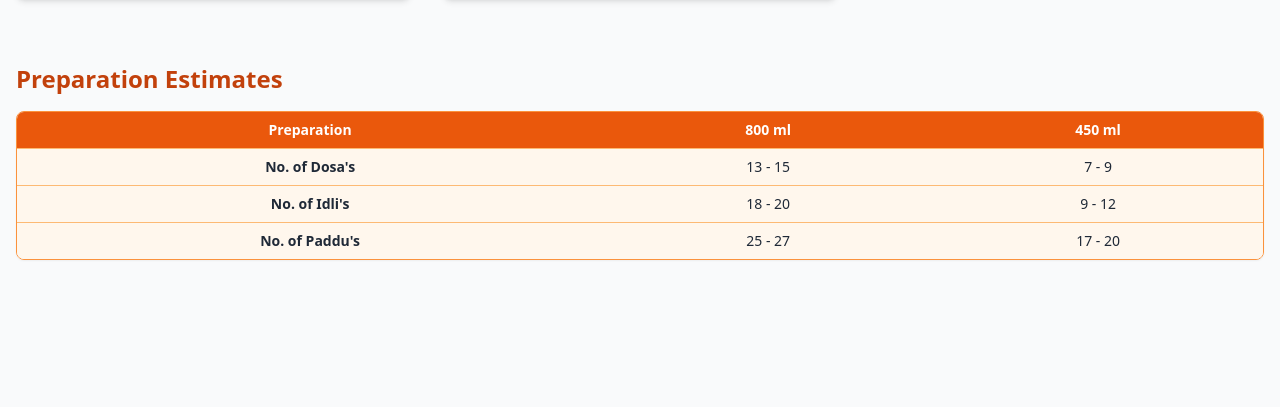
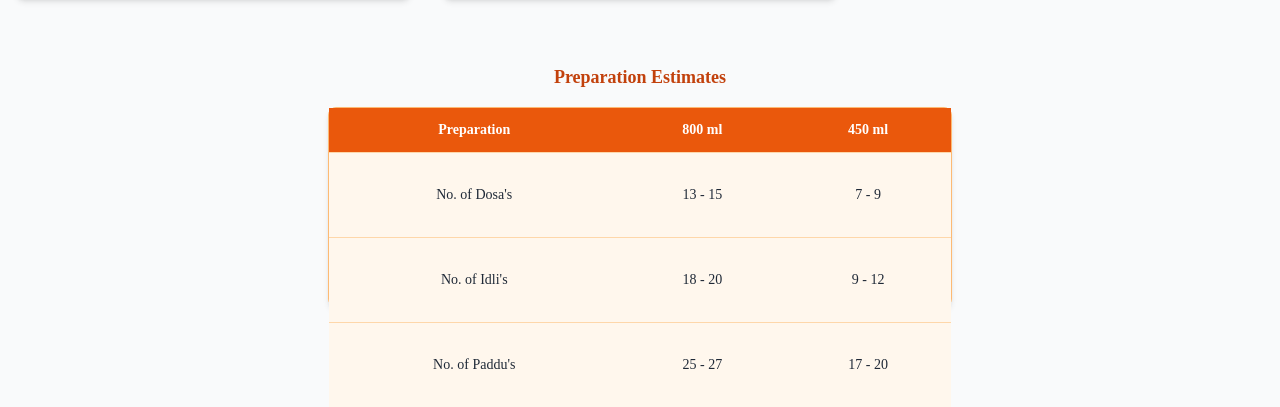
Before and after one commit to JagdeepMohanty/BB1, a React (Vite) app: page /products in a window 1280 px wide. Shown: the part 6801-7208 px from the top of the page. Before the commit the page ends 7125 px from the top, so only its background shows below. Built offline with nearby package versions, Linux system fonts and the light colour scheme.

Commit message:
table modification

```diff
--- a/src/pages/Products.tsx
+++ b/src/pages/Products.tsx
@@ -232,7 +232,7 @@ export function Products() {
       {
         name: 'Family Packs ',
         image: 'https://t3.ftcdn.net/jpg/03/72/05/60/360_F_372056014_cxUkbsQuBLNXAyKIGeHva8SxuGp2Cpmf.jpg',
-        description: 'Only upon bringing own containers , Standard Idli/Dosa Batter',
+        description: 'Only upon bringing own containers . Standard Idli/Dosa Batter',
         price: '1000ml-₹95.00 , 1500ml-₹135.00 , 2000 ml-₹175.00',
       },
     ]
@@ -339,38 +339,42 @@ export function Products() {
           </div>
         </section>
 
-        {/* Preparation Table at the Bottom */}
-      <div className="mt-12">
-        <h2 className="text-2xl font-bold mb-4 text-orange-700">Preparation Estimates</h2>
-        <div className="overflow-x-auto border border-orange-400 rounded-lg shadow-sm">
-          <table className="min-w-full text-center text-sm">
+{/* Preparation Table - 50% Width & 75% Static Height */}
+<div className="font-['Poppins'] w-1/2 h-[25vh] mx-auto mt-4 flex flex-col justify-start">
+  <h2 className="text-lg font-semibold text-orange-700 text-center mb-4">
+    Preparation Estimates
+  </h2>
+  <div className="border border-orange-300 rounded-lg shadow-md h-full">
+    <table className="w-full h-full text-center text-sm">
       <thead className="bg-orange-600 text-white">
         <tr>
-                <th className="px-3 py-2">Preparation</th>
-                <th className="px-3 py-2">800 ml</th>
-                <th className="px-3 py-2">450 ml</th>
+          <th className="px-2 py-3">Preparation</th>
+          <th className="px-2 py-3">800 ml</th>
+          <th className="px-2 py-3">450 ml</th>
         </tr>
       </thead>
       <tbody className="bg-orange-50 text-gray-800">
-              <tr className="border-t border-orange-300">
-                <td className="px-3 py-2 font-semibold">No. of Dosa's</td>
-                <td className="px-3 py-2">13 - 15</td>
-                <td className="px-3 py-2">7 - 9</td>
+        <tr className="border-t border-orange-200">
+          <td className="px-2 py-8 font-medium">No. of Dosa's</td>
+          <td className="px-2 py-8">13 - 15</td>
+          <td className="px-2 py-8">7 - 9</td>
         </tr>
-              <tr className="border-t border-orange-300">
-                <td className="px-3 py-2 font-semibold">No. of Idli's</td>
-                <td className="px-3 py-2">18 - 20</td>
-                <td className="px-3 py-2">9 - 12</td>
+        <tr className="border-t border-orange-200">
+          <td className="px-2 py-8 font-medium">No. of Idli's</td>
+          <td className="px-2 py-8">18 - 20</td>
+          <td className="px-2 py-8">9 - 12</td>
         </tr>
-              <tr className="border-t border-orange-300">
-                <td className="px-3 py-2 font-semibold">No. of Paddu's</td>
-                <td className="px-3 py-2">25 - 27</td>
-                <td className="px-3 py-2">17 - 20</td>
+        <tr className="border-t border-orange-200">
+          <td className="px-2 py-8 font-medium">No. of Paddu's</td>
+          <td className="px-2 py-8">25 - 27</td>
+          <td className="px-2 py-8">17 - 20</td>
         </tr>
       </tbody>
     </table>
   </div>
 </div>
+
+
 
         {/* Combo */}
        {/* <section>
```
Lines whose indentation alone changed are shown as unchanged.
